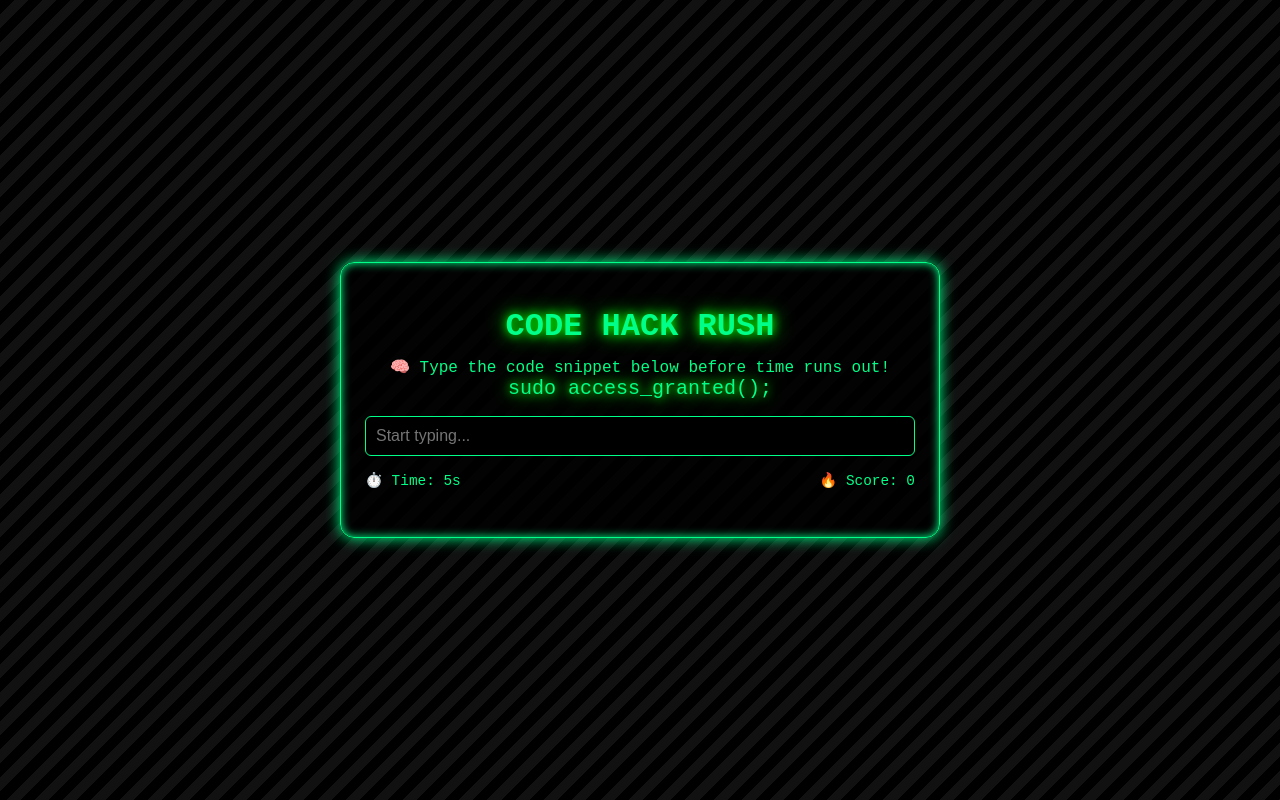
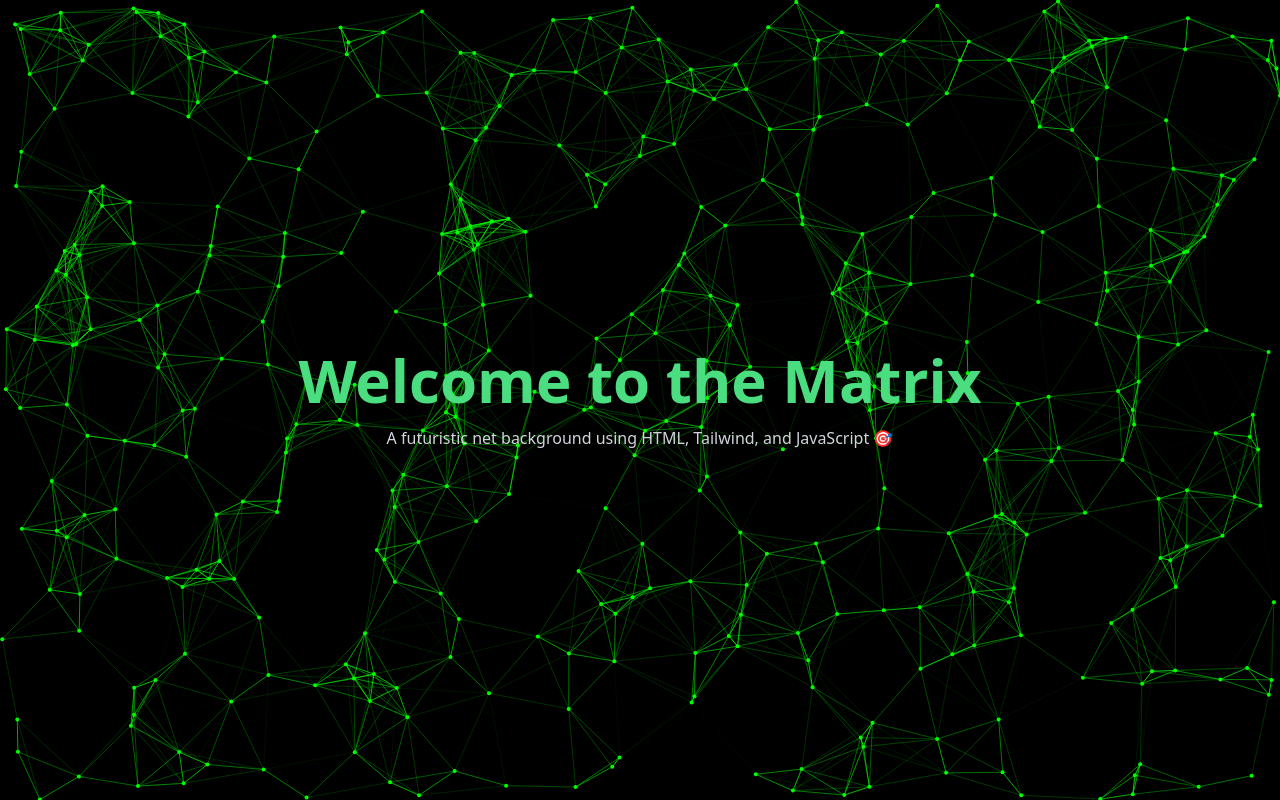
Before and after one commit to rhyzildeveloper/jimenez1, a plain HTML site: page index.html in a window 1280 px wide. Drawn offline with nearby package versions, Linux system fonts and the light colour scheme.

```diff
--- a/index.html
+++ b/index.html
@@ -1,203 +1,103 @@
 <!DOCTYPE html>
-<html lang="en">
+<html lang="en" class="bg-black">
 <head>
-  <meta charset="UTF-8" />
-  <meta name="viewport" content="width=device-width, initial-scale=1.0"/>
-  <title>Code Hack Rush</title>
+  <meta charset="UTF-8">
+  <meta name="viewport" content="width=device-width, initial-scale=1">
+  <title>Net Background Animation</title>
+  <script src="https://cdn.tailwindcss.com"></script>
   <style>
-    * {
-      box-sizing: border-box;
+    canvas {
+      position: fixed;
+      top: 0;
+      left: 0;
+      z-index: 0;
     }
-
-    body {
-      margin: 0;
-      padding: 0;
-      font-family: 'Courier New', monospace;
-      background: repeating-linear-gradient(
-        135deg,
-        #000 0px,
-        #000 10px,
-        #111 10px,
-        #111 20px
-      );
-      color: #00ff88;
-      height: 100vh;
-      display: flex;
-      align-items: center;
-      justify-content: center;
-      animation: backgroundScroll 5s linear infinite;
+    .content {
+      position: relative;
+      z-index: 10;
     }
-
-    @keyframes backgroundScroll {
-      from { background-position: 0 0; }
-      to { background-position: 100px 100px; }
-    }
-
-    .glow {
-      text-shadow: 0 0 10px #0f0, 0 0 20px #0f0;
-    }
-
-    .terminal-box {
-      background-color: rgba(0, 0, 0, 0.85);
-      box-shadow: 0 0 15px #00ff88, inset 0 0 10px #00ff88;
-      border: 1px solid #00ff88;
-      padding: 24px;
-      border-radius: 14px;
-      width: 90%;
-      max-width: 600px;
-      text-align: center;
-    }
-
-    h1 {
-      font-size: 2em;
-      margin-bottom: 12px;
-    }
-
-    #word {
-      font-size: 1.25em;
-      margin-bottom: 16px;
-    }
-
-    input {
-      width: 100%;
-      padding: 10px;
-      font-size: 1em;
-      border-radius: 6px;
-      border: 1px solid #00ff88;
-      background-color: #000;
-      color: #00ff88;
-      outline: none;
-    }
-
-    .info {
-      display: flex;
-      justify-content: space-between;
-      margin-top: 16px;
-      font-size: 0.9em;
-    }
-
-    #status {
-      font-size: 1.2em;
-      font-weight: bold;
-      margin-top: 24px;
-    }
-
-    .btn {
-      margin-top: 16px;
-      padding: 10px 20px;
-      font-size: 1em;
-      font-weight: bold;
-      border: none;
-      border-radius: 8px;
-      background-color: #00ff88;
-      color: #000;
-      cursor: pointer;
-      display: none;
-    }
-
-    .btn:hover {
-      background-color: #00cc66;
-    }
-
-    .text-green { color: #00ff88; }
-    .text-red { color: #ff4444; }
   </style>
 </head>
-<body>
-  <div class="terminal-box">
-    <h1 class="glow">CODE HACK RUSH</h1>
-    <div>🧠 Type the code snippet below before time runs out!</div>
+<body class="h-screen overflow-hidden flex items-center justify-center text-white">
 
-    <div id="word" class="glow"></div>
+  <!-- Net Animation Canvas -->
+  <canvas id="netCanvas"></canvas>
 
-    <input id="input" placeholder="Start typing..." autofocus />
-
-    <div class="info">
-      <div>⏱️ Time: <span id="time">10</span>s</div>
-      <div>🔥 Score: <span id="score">0</span></div>
-    </div>
-
-    <div id="status" class="glow"></div>
-    <button onclick="restartGame()" id="restartBtn" class="btn">Play Again</button>
+  <!-- Your Content -->
+  <div class="content text-center">
+    <h1 class="text-4xl md:text-6xl font-bold text-green-400">Welcome to the Matrix</h1>
+    <p class="mt-4 text-gray-300">A futuristic net background using HTML, Tailwind, and JavaScript 🎯</p>
   </div>
 
   <script>
-    const words = [
-      "sudo access_granted();",
-      "trace_firewall();",
-      "initiate_hack_sequence();",
-      "while(pwned){loop();}",
-      "let passcode = '0xDEADBEEF';",
-      "console.log('Hacked');",
-      "encrypt(payload);",
-      "if(breach) unlock();",
-      "fetch('/admin');",
-      "run_exploit_script();"
-    ];
+    const canvas = document.getElementById("netCanvas");
+    const ctx = canvas.getContext("2d");
+    let width, height, dots;
 
-    let currentWord = '';
-    let score = 0;
-    let time = 10;
-    let timer;
-    const wordEl = document.getElementById("word");
-    const inputEl = document.getElementById("input");
-    const timeEl = document.getElementById("time");
-    const scoreEl = document.getElementById("score");
-    const statusEl = document.getElementById("status");
-    const restartBtn = document.getElementById("restartBtn");
-
-    function setNewWord() {
-      currentWord = words[Math.floor(Math.random() * words.length)];
-      wordEl.innerText = currentWord;
-      inputEl.value = '';
+    function resize() {
+      width = canvas.width = window.innerWidth;
+      height = canvas.height = window.innerHeight;
+      initDots();
     }
 
-    function startGame() {
-      score = 0;
-      time = 10;
-      setNewWord();
-      statusEl.innerText = '';
-      restartBtn.style.display = "none";
-      inputEl.disabled = false;
-      inputEl.focus();
-      timer = setInterval(() => {
-        time--;
-        timeEl.innerText = time;
-        if (time <= 0) {
-          clearInterval(timer);
-          gameOver();
+    function initDots() {
+      const spacing = 50;
+      dots = [];
+      for (let x = 0; x < width; x += spacing) {
+        for (let y = 0; y < height; y += spacing) {
+          dots.push({
+            x: x + Math.random() * 10,
+            y: y + Math.random() * 10,
+            baseX: x,
+            baseY: y,
+            vx: (Math.random() - 0.5) * 0.5,
+            vy: (Math.random() - 0.5) * 0.5
+          });
         }
-      }, 1000);
+      }
     }
 
-    function gameOver() {
-      inputEl.disabled = true;
-      statusEl.innerText = '❌ ACCESS DENIED!';
-      statusEl.classList.remove("text-green");
-      statusEl.classList.add("text-red");
-      restartBtn.style.display = "inline-block";
+    function drawLines() {
+      const maxDist = 100;
+      for (let i = 0; i < dots.length; i++) {
+        for (let j = i + 1; j < dots.length; j++) {
+          const dx = dots[i].x - dots[j].x;
+          const dy = dots[i].y - dots[j].y;
+          const dist = Math.sqrt(dx * dx + dy * dy);
+          if (dist < maxDist) {
+            ctx.strokeStyle = `rgba(0,255,0,${1 - dist / maxDist})`;
+            ctx.beginPath();
+            ctx.moveTo(dots[i].x, dots[i].y);
+            ctx.lineTo(dots[j].x, dots[j].y);
+            ctx.stroke();
+          }
+        }
+      }
     }
 
-    function restartGame() {
-      statusEl.classList.remove("text-red");
-      statusEl.classList.add("text-green");
-      startGame();
+    function animate() {
+      ctx.clearRect(0, 0, width, height);
+
+      for (let dot of dots) {
+        dot.x += dot.vx;
+        dot.y += dot.vy;
+
+        if (dot.x < 0 || dot.x > width) dot.vx *= -1;
+        if (dot.y < 0 || dot.y > height) dot.vy *= -1;
+
+        ctx.beginPath();
+        ctx.arc(dot.x, dot.y, 2, 0, Math.PI * 2);
+        ctx.fillStyle = "lime";
+        ctx.fill();
+      }
+
+      drawLines();
+      requestAnimationFrame(animate);
     }
 
-    inputEl.addEventListener("input", () => {
-      if (inputEl.value === currentWord) {
-        score++;
-        scoreEl.innerText = score;
-        setNewWord();
-        time += 3;
-        timeEl.innerText = time;
-        statusEl.innerText = '✅ ACCESS GRANTED!';
-        statusEl.classList.remove("text-red");
-        statusEl.classList.add("text-green");
-      }
-    });
-
-    startGame();
+    window.addEventListener("resize", resize);
+    resize();
+    animate();
   </script>
 </body>
 </html>
```
